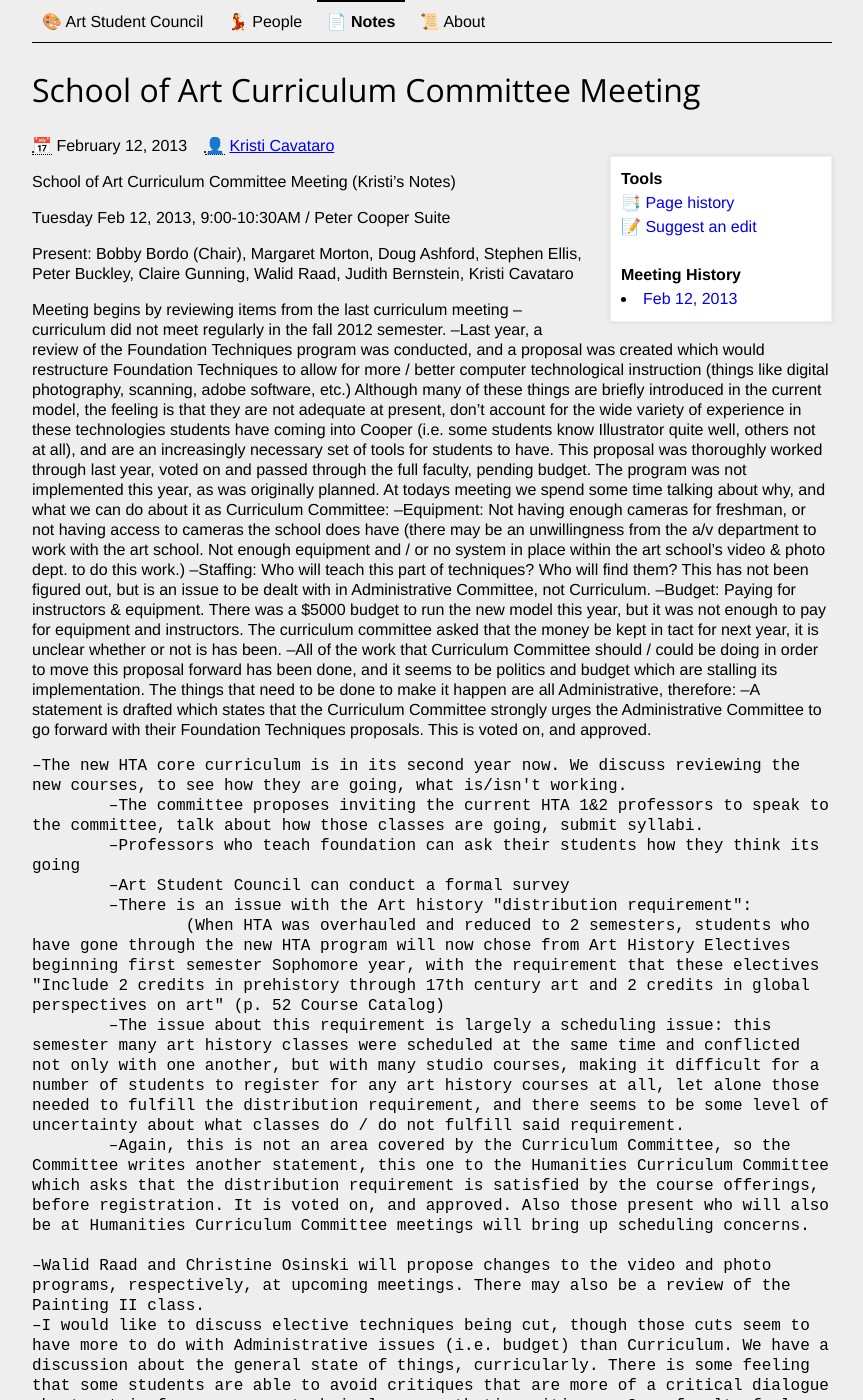
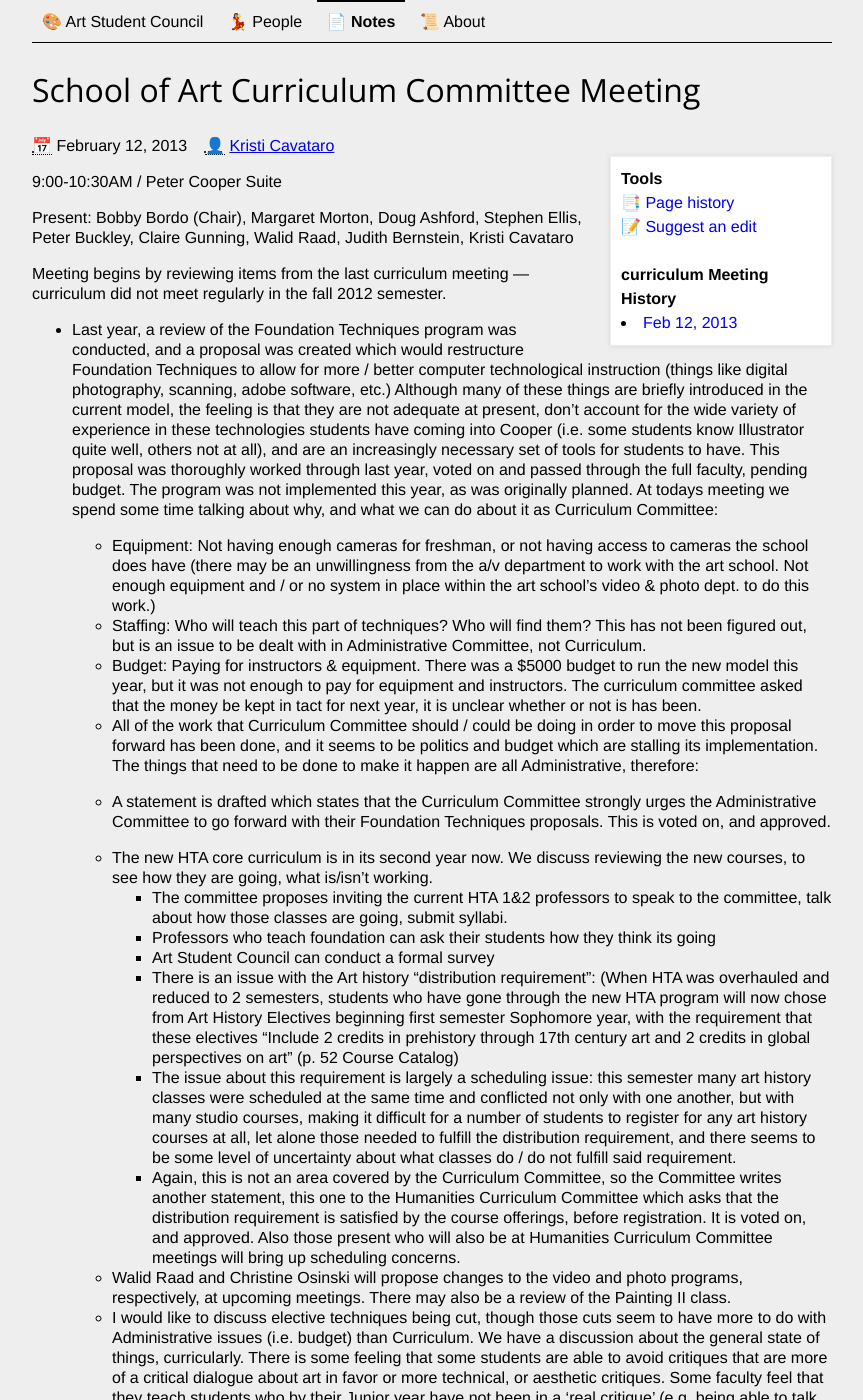
Before and after one commit to CooperASC/cooperasc.github.com, a Jekyll site: the page built from _posts/notes/2013-02-12-curriculum-committee-kristi.md, in a window 1280 px wide and 1400 px high. Shown: the whole window, without its empty margins (208-1071 px from the left). Built offline with Jekyll 4.4.1, drawn with Linux system fonts in a browser that asks for light colours; some of the changed text lies outside the part shown.

Commit message:
fixing formatting

```diff
--- a/_posts/notes/2013-02-12-curriculum-committee-kristi.md
+++ b/_posts/notes/2013-02-12-curriculum-committee-kristi.md
@@ -13,41 +13,36 @@
 filepath: _posts/notes/2013-02-12-curriculum-committee-kristi.md
 ---
 
-School of Art Curriculum Committee Meeting (Kristi's Notes)
-
-Tuesday Feb 12, 2013, 9:00-10:30AM / Peter Cooper Suite
+9:00-10:30AM / Peter Cooper Suite
 
 Present: Bobby Bordo (Chair), Margaret Morton, Doug Ashford, Stephen Ellis, Peter Buckley, Claire Gunning, Walid Raad, Judith Bernstein, Kristi Cavataro
 
-Meeting begins by reviewing items from the last curriculum meeting – curriculum did not meet regularly in the fall 2012 semester.
-  –Last year, a review of the Foundation Techniques program was conducted, and a proposal was created which would restructure Foundation Techniques to allow for more / better computer technological instruction (things like digital photography, scanning, adobe software, etc.) Although many of these things are briefly introduced in the current model, the feeling is that they are not adequate at present, don't account for the wide variety of experience in these technologies students have coming into Cooper (i.e. some students know Illustrator quite well, others not at all), and are an increasingly necessary set of tools for students to have. This proposal was thoroughly worked through last year, voted on and passed through the full faculty, pending budget. The program was not implemented this year, as was originally planned. At todays meeting we spend some time talking about why, and what we can do about it as Curriculum Committee:
-	–Equipment: Not having enough cameras for freshman, or not having access to cameras the school does have (there may be an unwillingness from the a/v department to work with the art school. Not enough equipment and / or no system in place within the art school's video & photo dept. to do this work.)
-	–Staffing: Who will teach this part of techniques? Who will find them? This has not been figured out, but is an issue to be dealt with in Administrative Committee, not Curriculum.
-	–Budget: Paying for instructors & equipment. There was a $5000 budget to run the new model this year, but it was not enough to pay for equipment and instructors. The curriculum committee asked that the money be kept in tact for next year, it is unclear whether or not is has been.
-	–All of the work that Curriculum Committee should / could be doing in order to move this proposal forward has been done, and it seems to be politics and budget which are stalling its implementation. The things that need to be done to make it happen are all Administrative, therefore:
-	–A statement is drafted which states that the Curriculum Committee strongly urges the Administrative Committee to go forward with their Foundation Techniques proposals. This is voted on, and approved.
+Meeting begins by reviewing items from the last curriculum meeting — curriculum did not meet regularly in the fall 2012 semester.
 
-	–The new HTA core curriculum is in its second year now. We discuss reviewing the new courses, to see how they are going, what is/isn't working.
-		–The committee proposes inviting the current HTA 1&2 professors to speak to the committee, talk about how those classes are going, submit syllabi.
-		–Professors who teach foundation can ask their students how they think its going
-		–Art Student Council can conduct a formal survey
-		–There is an issue with the Art history "distribution requirement":
-			(When HTA was overhauled and reduced to 2 semesters, students who have gone through the new HTA program will now chose from Art History Electives beginning first semester Sophomore year, with the requirement that these electives "Include 2 credits in prehistory through 17th century art and 2 credits in global perspectives on art" (p. 52 Course Catalog)
-		–The issue about this requirement is largely a scheduling issue: this semester many art history classes were scheduled at the same time and conflicted not only with one another, but with many studio courses, making it difficult for a number of students to register for any art history courses at all, let alone those needed to fulfill the distribution requirement, and there seems to be some level of uncertainty about what classes do / do not fulfill said requirement.
-		–Again, this is not an area covered by the Curriculum Committee, so the Committee writes another statement, this one to the Humanities Curriculum Committee which asks that the distribution requirement is satisfied by the course offerings, before registration. It is voted on, and approved. Also those present who will also be at Humanities Curriculum Committee meetings will bring up scheduling concerns.
+* Last year, a review of the Foundation Techniques program was conducted, and a proposal was created which would restructure Foundation Techniques to allow for more / better computer technological instruction (things like digital photography, scanning, adobe software, etc.) Although many of these things are briefly introduced in the current model, the feeling is that they are not adequate at present, don't account for the wide variety of experience in these technologies students have coming into Cooper (i.e. some students know Illustrator quite well, others not at all), and are an increasingly necessary set of tools for students to have. This proposal was thoroughly worked through last year, voted on and passed through the full faculty, pending budget. The program was not implemented this year, as was originally planned. At todays meeting we spend some time talking about why, and what we can do about it as Curriculum Committee:
 
-	–Walid Raad and Christine Osinski will propose changes to the video and photo programs, respectively, at upcoming meetings. There may also be a review of the Painting II class.
-	–I would like to discuss elective techniques being cut, though those cuts seem to have more to do with Administrative issues (i.e. budget) than Curriculum. We have a discussion about the general state of things, curricularly. There is some feeling that some students are able to avoid critiques that are more of a critical dialogue about art in favor or more technical, or aesthetic critiques. Some faculty feel that they teach students who by their Junior year have not been in a 'real critique' (e.g. being able to talk about what they want their work to do, engaging in critical dialogue that extends beyond their personal experiences, etc.). We try to pinpoint the problem. A lot of questions are asked: is it a personnel issue (i.e. who is teaching the class), an issue relating to class structure, (e.g. classes that are assignment based or not, classes that are heavy on studio visits but not group crits, classes which teach technical skills and those that just crit) or something else? This is a wide discussion, we will have to continue in the coming weeks.
-	–This conversation does bring up that Cooper once had a "Junior Review" which was a requirement for all Juniors to present their work from multiple classes to several professors at once, and other students were invited also. Lots of faculty present have good experiences with similar models at other schools. This would be a rare opportunity for students to hear from multiple professors at once / hear varying viewpoints. The Committee is interested talking more about how could look at Cooper / Margaret Morton will put together more info / potential proposal.
+  * Equipment: Not having enough cameras for freshman, or not having access to cameras the school does have (there may be an unwillingness from the a/v department to work with the art school. Not enough equipment and / or no system in place within the art school's video & photo dept. to do this work.)
+  * Staffing: Who will teach this part of techniques? Who will find them? This has not been figured out, but is an issue to be dealt with in Administrative Committee, not Curriculum.
+  * Budget: Paying for instructors & equipment. There was a $5000 budget to run the new model this year, but it was not enough to pay for equipment and instructors. The curriculum committee asked that the money be kept in tact for next year, it is unclear whether or not is has been.
+  * All of the work that Curriculum Committee should / could be doing in order to move this proposal forward has been done, and it seems to be politics and budget which are stalling its implementation. The things that need to be done to make it happen are all Administrative, therefore:
+  * A statement is drafted which states that the Curriculum Committee strongly urges the Administrative Committee to go forward with their Foundation Techniques proposals. This is voted on, and approved.
+
+  * The new HTA core curriculum is in its second year now. We discuss reviewing the new courses, to see how they are going, what is/isn't working.
+    * The committee proposes inviting the current HTA 1&2 professors to speak to the committee, talk about how those classes are going, submit syllabi.
+    * Professors who teach foundation can ask their students how they think its going
+    * Art Student Council can conduct a formal survey
+    * There is an issue with the Art history "distribution requirement": (When HTA was overhauled and reduced to 2 semesters, students who have gone through the new HTA program will now chose from Art History Electives beginning first semester Sophomore year, with the requirement that these electives "Include 2 credits in prehistory through 17th century art and 2 credits in global perspectives on art" (p. 52 Course Catalog)
+    * The issue about this requirement is largely a scheduling issue: this semester many art history classes were scheduled at the same time and conflicted not only with one another, but with many studio courses, making it difficult for a number of students to register for any art history courses at all, let alone those needed to fulfill the distribution requirement, and there seems to be some level of uncertainty about what classes do / do not fulfill said requirement.
+    * Again, this is not an area covered by the Curriculum Committee, so the Committee writes another statement, this one to the Humanities Curriculum Committee which asks that the distribution requirement is satisfied by the course offerings, before registration. It is voted on, and approved. Also those present who will also be at Humanities Curriculum Committee meetings will bring up scheduling concerns.
+
+  * Walid Raad and Christine Osinski will propose changes to the video and photo programs, respectively, at upcoming meetings. There may also be a review of the Painting II class.
+  * I would like to discuss elective techniques being cut, though those cuts seem to have more to do with Administrative issues (i.e. budget) than Curriculum. We have a discussion about the general state of things, curricularly. There is some feeling that some students are able to avoid critiques that are more of a critical dialogue about art in favor or more technical, or aesthetic critiques. Some faculty feel that they teach students who by their Junior year have not been in a 'real critique' (e.g. being able to talk about what they want their work to do, engaging in critical dialogue that extends beyond their personal experiences, etc.). We try to pinpoint the problem. A lot of questions are asked: is it a personnel issue (i.e. who is teaching the class), an issue relating to class structure, (e.g. classes that are assignment based or not, classes that are heavy on studio visits but not group crits, classes which teach technical skills and those that just crit) or something else? This is a wide discussion, we will have to continue in the coming weeks.
+  * This conversation does bring up that Cooper once had a "Junior Review" which was a requirement for all Juniors to present their work from multiple classes to several professors at once, and other students were invited also. Lots of faculty present have good experiences with similar models at other schools. This would be a rare opportunity for students to hear from multiple professors at once / hear varying viewpoints. The Committee is interested talking more about how could look at Cooper / Margaret Morton will put together more info / potential proposal.
 
 Upcoming meeting schedule for Curriculum Committee / tentative agendas:
 
-  Feb 19 (Walid will propose his video ideas, continuation of wider discussion)
-
-  Mar 5 (Christine will propose photo ideas, continuation of wider discussion)
-
-  Mar 26
-
-  April 2 (Will invite HTA faculty to report on courses)
-
-  April 9
+* Feb 19 (Walid will propose his video ideas, continuation of wider discussion)
+* Mar 5 (Christine will propose photo ideas, continuation of wider discussion)
+* Mar 26
+* April 2 (Will invite HTA faculty to report on courses)
+* April 9
```
Also changed, not shown: other parts of _posts/notes/2013-02-12-curriculum-committee-kristi.md (+1 -1 lines).
